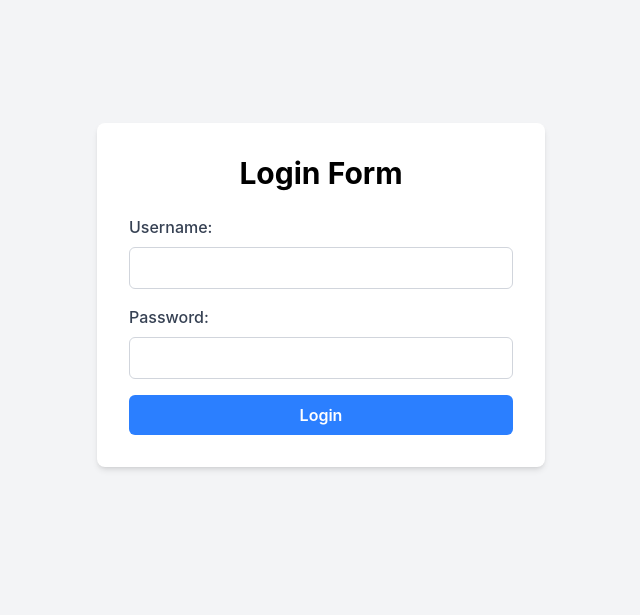
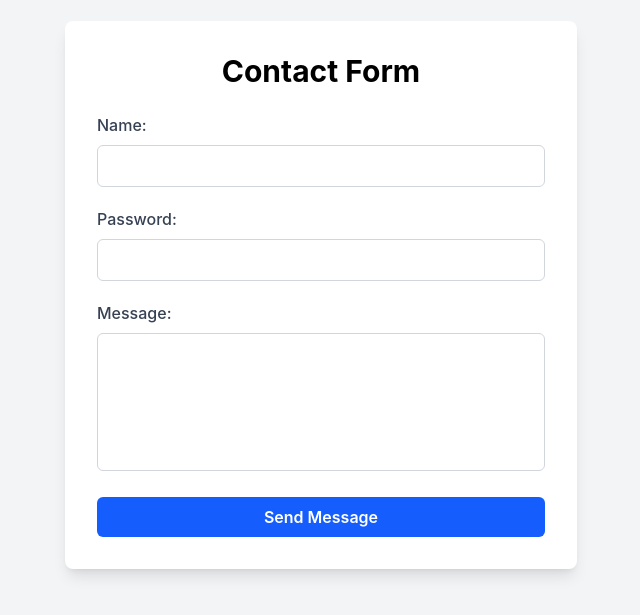
Before and after one commit to Shrabani-Mishra/react-projects, a React (Vite) app: page / in a window 1280 px wide. Shown: the part 105-720 px from the top of the page, without its empty margins (319-959 px from the left). Built offline with nearby package versions, Linux system fonts and the light colour scheme.

Commit message:
Add contact form with Tailwind styling with method 1 and 2

```diff
--- a/src/App.jsx
+++ b/src/App.jsx
@@ -1,11 +1,13 @@
 import React from 'react'
-import LoginForm from './projects/LoginForm'
+import ContactForm from './projects/COntactForm'
+// import LoginForm from './projects/LoginForm'
 
 
 function App() {
   return (
     <>
-<LoginForm/>
+{/* <LoginForm/> */}
+<ContactForm/>
     </>
   )
 }
--- /dev/null
+++ b/src/projects/COntactForm.jsx
@@ -0,0 +1,257 @@
+// import { useState } from "react";
+
+// function ContactForm() {
+//   const [formData, setFormData] = useState({
+//     name: "",
+//     password: "",
+//     message: "",
+//   });
+
+//   const handleInputChange = (e) => {
+//     const { name, value } = e.target;
+
+//     setFormData((prev) => ({
+//       ...prev,
+//       [name]: value,
+//     }));
+//   };
+
+//   const handleButtonClick = (e) => {
+//     e.preventDefault();
+
+//     console.log(formData);
+
+//     setFormData({
+//       name: "",
+//       password: "",
+//       message: "",
+//     });
+//   };
+
+//   return (
+//     <div className="min-h-screen bg-gray-100 flex items-center justify-center">
+
+//       <div className="bg-white w-full max-w-lg p-8 rounded-lg shadow-lg">
+
+//         <h1 className="text-3xl font-bold text-center mb-6">
+//           Contact Form
+//         </h1>
+
+//         <form
+//           onSubmit={handleButtonClick}
+//           className="space-y-5"
+//         >
+
+//           {/* Name */}
+//           <div>
+//             <label
+//               htmlFor="name"
+//               className="block text-gray-700 font-medium mb-2"
+//             >
+//               Name:
+//             </label>
+
+//             <input
+//               type="text"
+//               id="name"
+//               name="name"
+//               required
+//               value={formData.name}
+//               onChange={handleInputChange}
+//               autoComplete="name"
+//               className="w-full px-4 py-2 border border-gray-300 rounded-md
+//               focus:outline-none focus:ring-2 focus:ring-blue-500"
+//             />
+//           </div>
+
+
+//           {/* Password */}
+//           <div>
+//             <label
+//               htmlFor="password"
+//               className="block text-gray-700 font-medium mb-2"
+//             >
+//               Password:
+//             </label>
+
+//             <input
+//               type="password"
+//               id="password"
+//               name="password"
+//               required
+//               value={formData.password}
+//               onChange={handleInputChange}
+//               autoComplete="off"
+//               className="w-full px-4 py-2 border border-gray-300 rounded-md
+//               focus:outline-none focus:ring-2 focus:ring-blue-500"
+//             />
+//           </div>
+
+
+//           {/* Message */}
+//           <div>
+//             <label
+//               htmlFor="message"
+//               className="block text-gray-700 font-medium mb-2"
+//             >
+//               Message:
+//             </label>
+
+//             <textarea
+//               id="message"
+//               name="message"
+//               required
+//               rows="5"
+//               value={formData.message}
+//               onChange={handleInputChange}
+//               className="w-full px-4 py-2 border border-gray-300 rounded-md
+//               focus:outline-none focus:ring-2 focus:ring-blue-500 resize-none"
+//             />
+//           </div>
+
+
+//           {/* Button */}
+//           <button
+//             type="submit"
+//             className="w-full bg-blue-600 text-white py-2 rounded-md
+//             font-semibold hover:bg-blue-700 transition duration-300"
+//           >
+//             Send Message
+//           </button>
+
+
+//         </form>
+
+//       </div>
+
+//     </div>
+//   );
+// }
+
+// export default ContactForm;
+
+
+
+import { useState } from "react";
+
+function ContactForm() {
+  const [name, setName] = useState("");
+  const [password, setPassword] = useState("");
+  const [message, setMessage] = useState("");
+
+  const handleButtonClick = (e) => {
+    e.preventDefault();
+
+    const formData = {
+      name,
+      password,
+      message,
+    };
+
+    console.log(formData);
+
+    // Reset form
+    setName("");
+    setPassword("");
+    setMessage("");
+  };
+
+  return (
+    <div className="min-h-screen bg-gray-100 flex items-center justify-center">
+
+      <div className="bg-white w-full max-w-lg p-8 rounded-lg shadow-lg">
+
+        <h1 className="text-3xl font-bold text-center mb-6">
+          Contact Form
+        </h1>
+
+
+        <form
+          onSubmit={handleButtonClick}
+          className="space-y-5"
+        >
+
+          {/* Name */}
+          <div>
+            <label
+              htmlFor="name"
+              className="block text-gray-700 font-medium mb-2"
+            >
+              Name:
+            </label>
+
+            <input
+              type="text"
+              id="name"
+              value={name}
+              onChange={(e) => setName(e.target.value)}
+              required
+              autoComplete="name"
+              className="w-full px-4 py-2 border border-gray-300 rounded-md
+              focus:outline-none focus:ring-2 focus:ring-blue-500"
+            />
+          </div>
+
+
+          {/* Password */}
+          <div>
+            <label
+              htmlFor="password"
+              className="block text-gray-700 font-medium mb-2"
+            >
+              Password:
+            </label>
+
+            <input
+              type="password"
+              id="password"
+              value={password}
+              onChange={(e) => setPassword(e.target.value)}
+              required
+              autoComplete="off"
+              className="w-full px-4 py-2 border border-gray-300 rounded-md
+              focus:outline-none focus:ring-2 focus:ring-blue-500"
+            />
+          </div>
+
+
+          {/* Message */}
+          <div>
+            <label
+              htmlFor="message"
+              className="block text-gray-700 font-medium mb-2"
+            >
+              Message:
+            </label>
+
+            <textarea
+              id="message"
+              rows="5"
+              value={message}
+              onChange={(e) => setMessage(e.target.value)}
+              required
+              className="w-full px-4 py-2 border border-gray-300 rounded-md
+              focus:outline-none focus:ring-2 focus:ring-blue-500 resize-none"
+            />
+          </div>
+
+
+          {/* Button */}
+          <button
+            type="submit"
+            className="w-full bg-blue-600 text-white py-2 rounded-md
+            font-semibold hover:bg-blue-700 transition duration-300"
+          >
+            Send Message
+          </button>
+
+
+        </form>
+
+      </div>
+
+    </div>
+  );
+}
+
+export default ContactForm;
```
